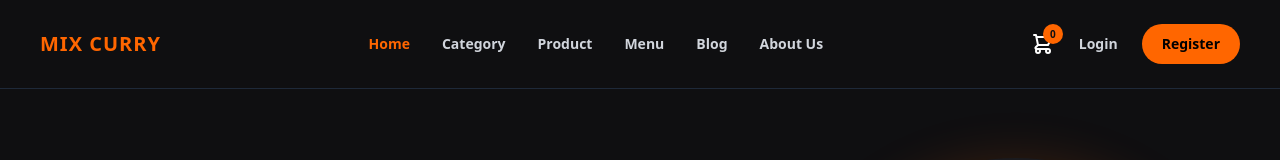
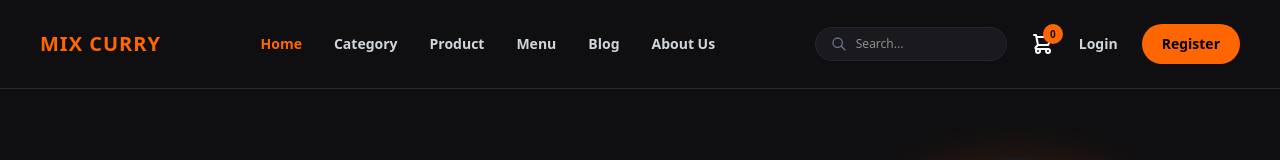
Before and after one commit to lamkimchi-hueic/food, a React (Vite) app in the folder frontend/: page / in a window 1280 px wide. Shown: the top 160 px of the page. Built offline with nearby package versions, Linux system fonts and the light colour scheme; no server answers; grey boxes are pictures that could not be loaded.

Commit message:
Bổ sung thanh tìm kiếm vào Navbar

```diff
--- a/frontend/src/components/Navbar.jsx
+++ b/frontend/src/components/Navbar.jsx
@@ -1,11 +1,13 @@
-import { Link, useLocation } from 'react-router-dom';
+import { Link, useLocation, useNavigate } from 'react-router-dom';
 import { useAuth } from '../context/AuthContext';
 import { useState, useEffect } from 'react';
 
 export default function Navbar() {
     const { user, logout } = useAuth();
     const location = useLocation();
+    const navigate = useNavigate();
     const [cartCount, setCartCount] = useState(0);
+    const [search, setSearch] = useState('');
 
     useEffect(() => {
         const updateCount = () => {
@@ -31,6 +33,26 @@ export default function Navbar() {
                 <Link to="/about" className={isActive('/about')}>About Us</Link>
             </div>
             <div className="flex items-center space-x-6">
+                {/* Search Bar */}
+                <form
+                    onSubmit={(e) => {
+                        e.preventDefault();
+                        if (search.trim()) navigate(`/menu?search=${search}`);
+                    }}
+                    className="relative hidden lg:flex items-center"
+                >
+                    <input
+                        type="text"
+                        placeholder="Search..."
+                        value={search}
+                        onChange={(e) => setSearch(e.target.value)}
+                        className="bg-[#1A1A1E] border border-gray-800 text-xs text-white px-4 py-2 pl-10 rounded-full focus:outline-none focus:border-[#FF6600] w-48 transition-all duration-300 focus:w-64"
+                    />
+                    <svg className="w-4 h-4 text-gray-500 absolute left-4" fill="none" stroke="currentColor" viewBox="0 0 24 24">
+                        <path strokeLinecap="round" strokeLinejoin="round" strokeWidth="2" d="M21 21l-6-6m2-5a7 7 0 11-14 0 7 7 0 0114 0z" />
+                    </svg>
+                </form>
+
                 <Link to="/cart" className="relative hover:text-[#FF6600] transition">
                     <svg className="w-6 h-6" fill="none" stroke="currentColor" viewBox="0 0 24 24">
                         <path strokeLinecap="round" strokeLinejoin="round" strokeWidth="2" d="M3 3h2l.4 2M7 13h10l4-8H5.4M7 13L5.4 5M7 13l-2.293 2.293c-.63.63-.184 1.707.707 1.707H17m0 0a2 2 0 100 4 2 2 0 000-4zm-8 2a2 2 0 11-4 0 2 2 0 014 0z" />
--- a/frontend/src/pages/Menu.jsx
+++ b/frontend/src/pages/Menu.jsx
@@ -17,6 +17,10 @@ export default function Menu() {
     useEffect(() => {
         api.get('/categories').then((r) => setCategories(r.data));
     }, []);
+
+    useEffect(() => {
+        setSearch(searchParams.get('search') || '');
+    }, [searchParams]);
 
     useEffect(() => {
         const params = new URLSearchParams();
```
